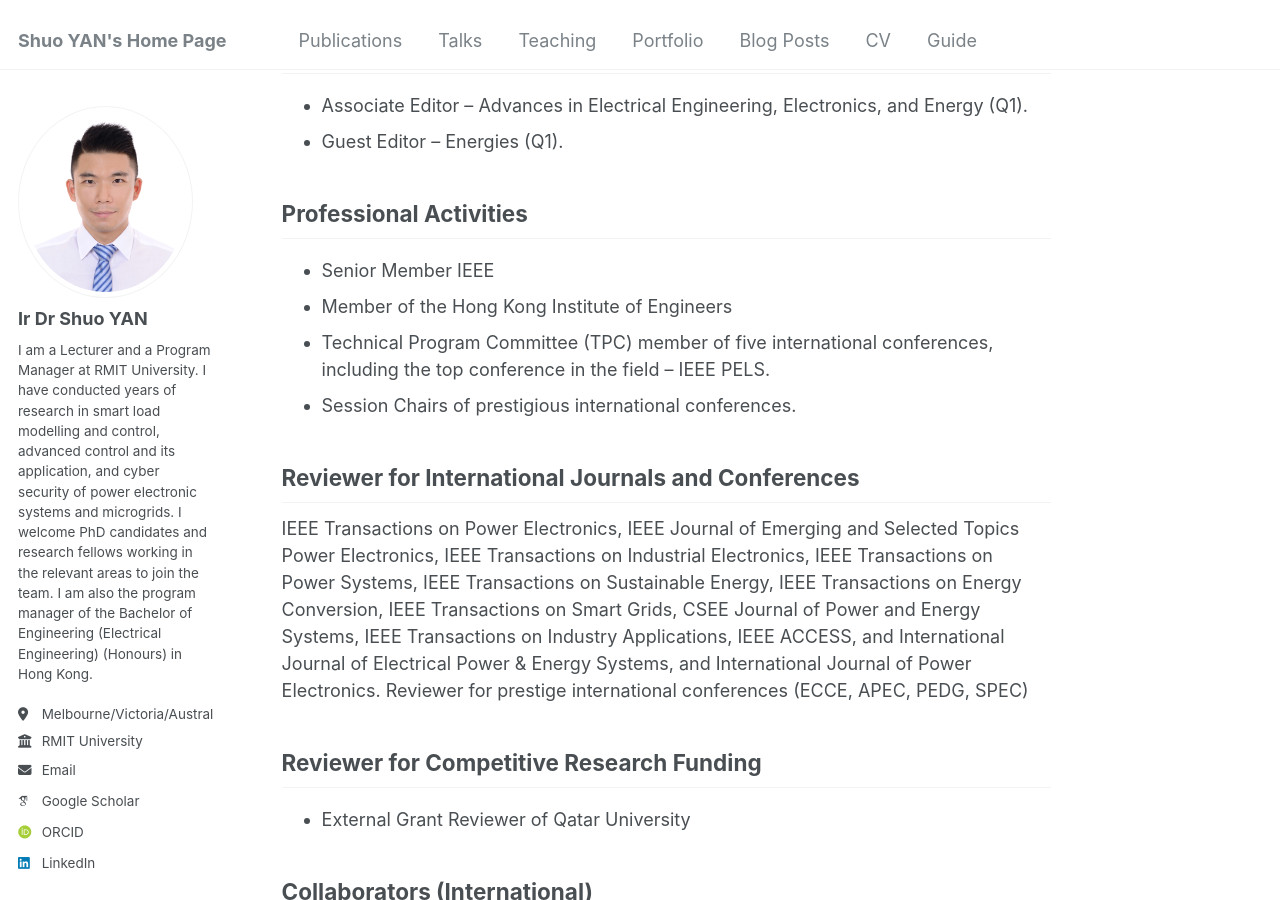
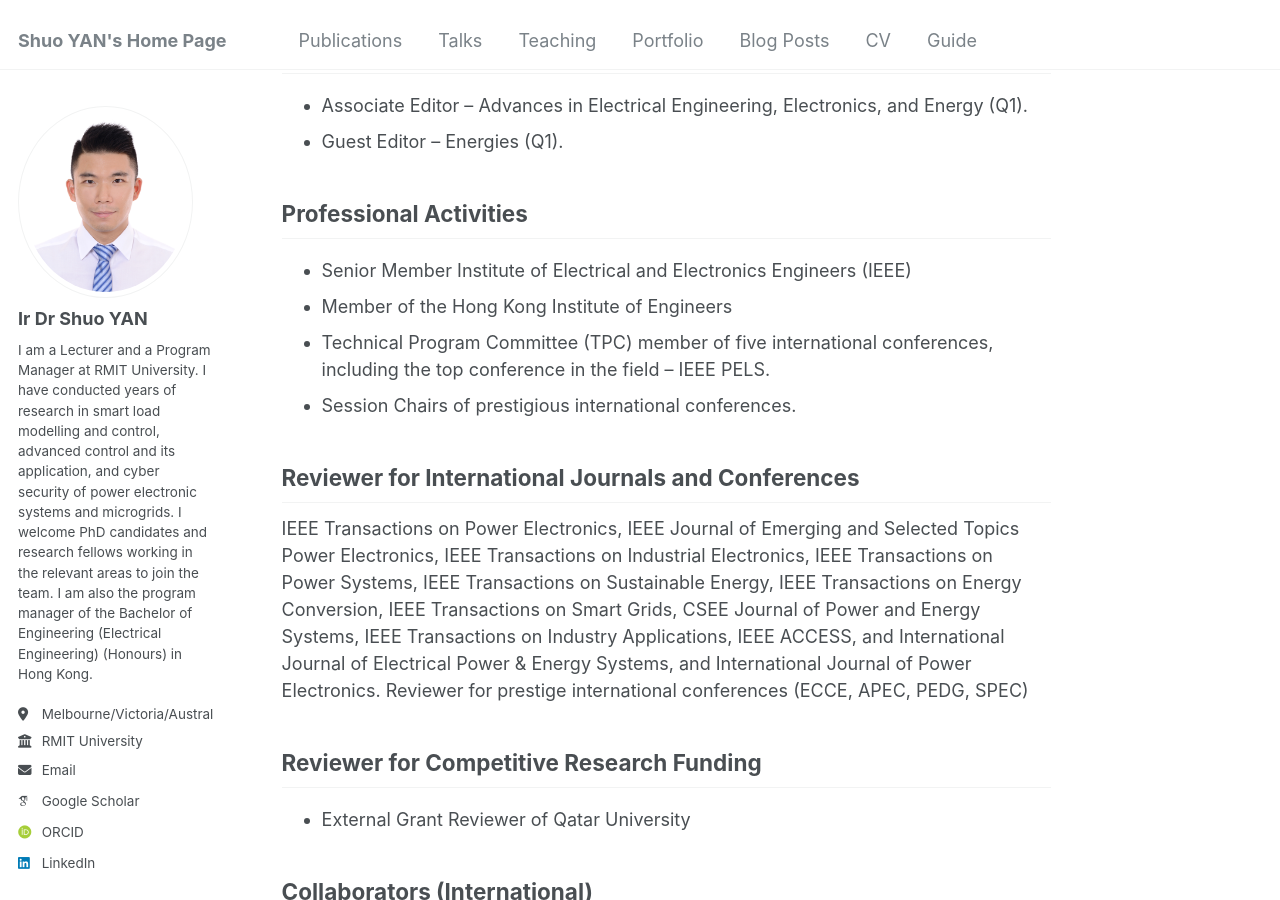
Before and after one commit to cctv2582/personalwebpage, a Jekyll site: the page built from _pages/about.md, in a window 1280 px wide and 900 px high, scrolled down 840 px. Built offline with Jekyll 4.4.1, drawn with Linux system fonts in a browser that asks for light colours; some web fonts are replaced.

Commit message:
Update about.md

```diff
--- a/_pages/about.md
+++ b/_pages/about.md
@@ -29,7 +29,7 @@ Editorial Roles
 
 Professional Activities
 ------
--	Senior Member IEEE
+-	Senior Member Institute of Electrical and Electronics Engineers (IEEE)
 -	Member of the Hong Kong Institute of Engineers
 -	Technical Program Committee (TPC) member of five international conferences, including the top conference in the field – IEEE PELS.
 -	Session Chairs of prestigious international conferences.
```
